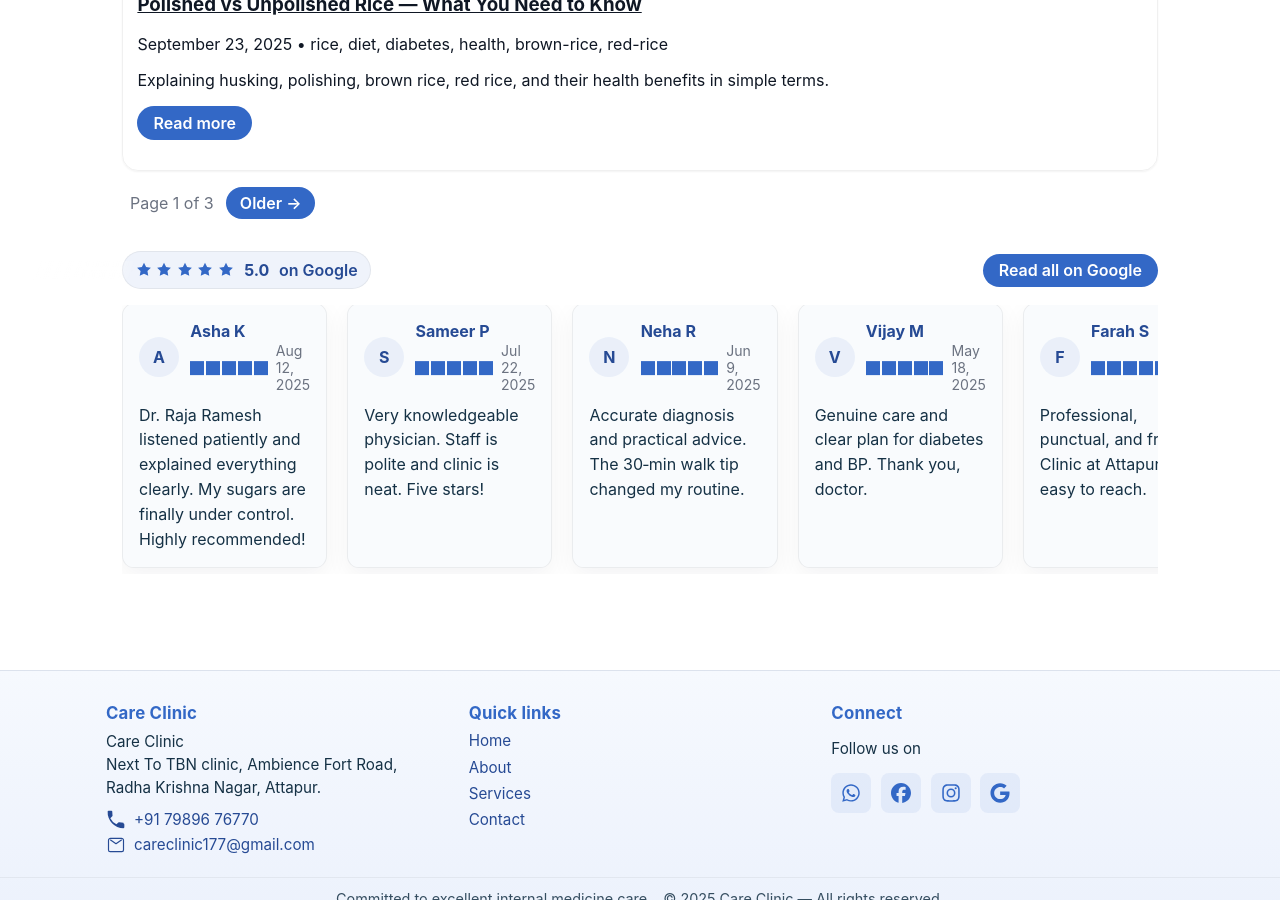
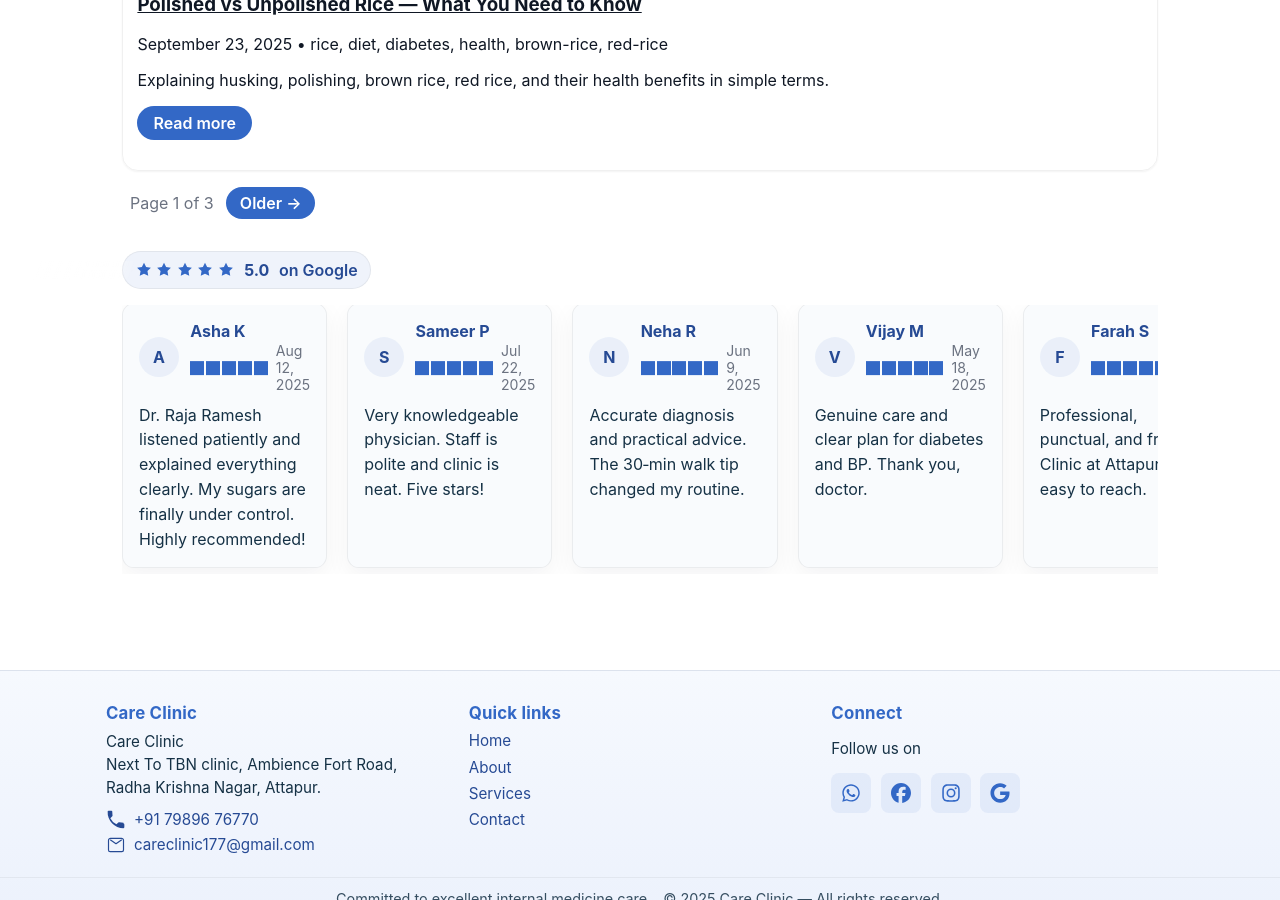
Before and after one commit to drrajarameshd/rr, a Jekyll site: the page built from index.html, in a window 1280 px wide and 900 px high, scrolled down 1781 px. Built offline with Jekyll 4.4.1, drawn with Linux system fonts in a browser that asks for light colours; the list of posts is cut into pages by our own code.

Commit message:
Update reviews.html

```diff
--- a/_includes/reviews.html
+++ b/_includes/reviews.html
@@ -11,9 +11,6 @@
       </span>
       <strong>5.0</strong> on Google
     </div>
-
-    <a class="btn" href="https://maps.app.goo.gl/tnZVczhkgeUxWYJ38" target="_blank" rel="noopener"
-       aria-label="Open Dr. Raja Ramesh Google Business profile">Read all on Google</a>
   </header>
 
   <div class="rr-track" role="list">
```
